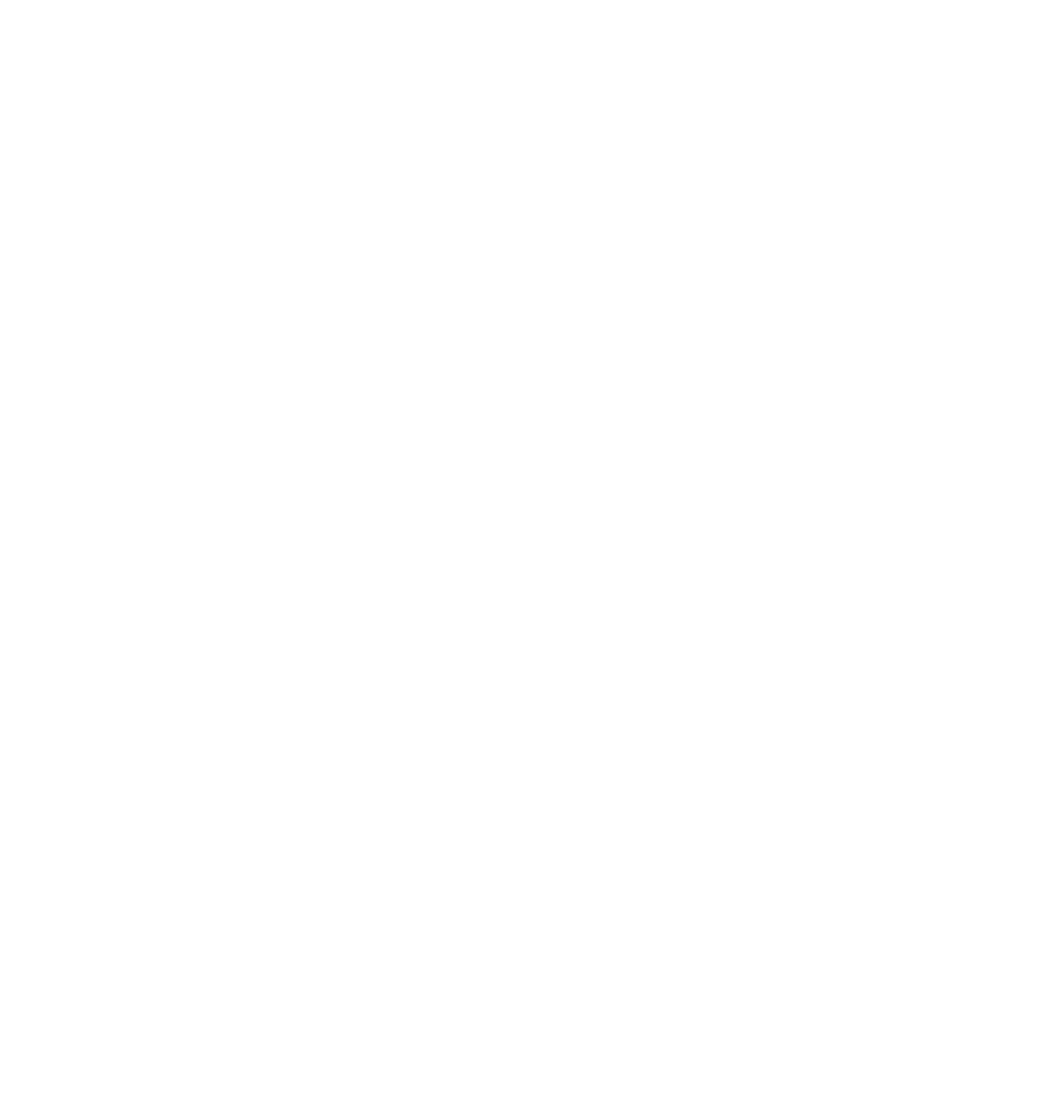
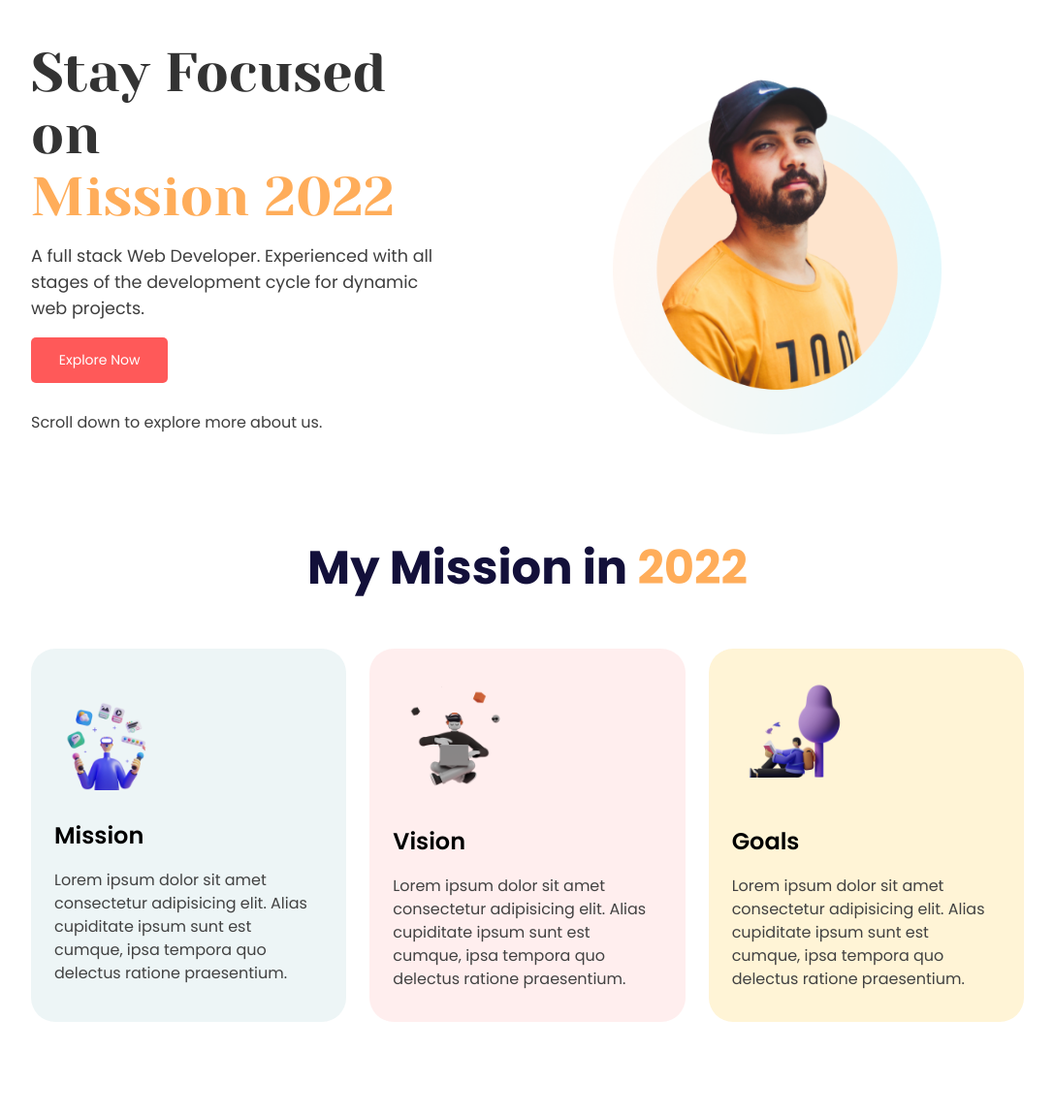
Before and after one commit to mahmud035/Assignment-01, a plain HTML site: page index.html in a window 1280 px wide. Shown: the whole page at 97% size, without its empty margins (96-1183 px from the left). Before the commit the page ends 800 px from the top, so only its background shows below. Drawn offline with Linux system fonts and the light colour scheme.

Commit message:
showcase & mission section almost done

```diff
--- a/css/main.css
+++ b/css/main.css
@@ -15,7 +15,115 @@ body {
   color: #3e3e3e;
 }
 
+/* Utility Classes */
 .container {
   width: 80%;
-  margin-inline: auto;
+  margin: 0 auto;
 }
+
+.button {
+  display: inline-block;
+  text-decoration: none;
+  text-align: center;
+  color: #fff;
+  background: #ff5959;
+  padding: 0.8rem 1.8rem;
+  border-radius: 5px;
+  font-size: 14px;
+}
+
+.text-highlight {
+  color: #ffad5a;
+}
+
+/* Showcase Section */
+.showcase-container {
+  display: flex;
+  gap: 11rem;
+  justify-content: space-between;
+  align-items: center;
+  padding-top: 1rem;
+  /* border: 2px solid hotpink; */
+}
+
+.showcase-container > * {
+  flex: 1;
+  /* border: 2px solid hotpink; */
+}
+
+.showcase-content h1 {
+  font-size: 3.5rem;
+  font-weight: normal;
+  line-height: 4rem;
+  color: #333333;
+}
+
+.showcase-content p {
+  font-size: 1.1rem;
+  line-height: 1.7rem;
+  padding: 1rem 0;
+}
+
+.showcase-content .small {
+  font-size: 16px;
+  padding: 1.7rem 0;
+}
+
+.showcase-img img {
+  width: 80%;
+  padding-bottom: 3rem;
+}
+
+/* Mission Section */
+.mission-area {
+  padding: 3rem 0;
+}
+
+.mission-area h2 {
+  text-align: center;
+  font-weight: bold;
+  font-size: 3rem;
+  line-height: 4.375rem;
+  color: #13103a;
+}
+
+.mission-item-container {
+  display: flex;
+  gap: 1.5rem;
+  padding: 3rem 0 ;
+}
+
+.mission-item-container > * {
+  flex: 1;
+  padding: 2rem 1.5rem;
+  border-radius: 25px;
+}
+
+.mission-item-container h3 {
+  font-weight: 600;
+  font-size: 1.5rem;
+  line-height: 2.25rem;
+  color: #000000;
+  padding: 1rem 0;
+}
+
+.mission-item-container p {
+  line-height: 1.5rem;
+  color: #424242;
+}
+
+.mission-item-1 {
+  background: rgba(79, 157, 166, 0.1);
+}
+
+.mission-item-2 {
+  background: rgba(255, 89, 89, 0.1);
+}
+
+.mission-item-3 {
+  background: #fff4d6;
+}
+
+.mission-item img {
+  width: 126px;
+}
--- a/index.html
+++ b/index.html
@@ -1,13 +1,66 @@
 <!DOCTYPE html>
 <html lang="en">
-<head>
-  <meta charset="UTF-8">
-  <meta http-equiv="X-UA-Compatible" content="IE=edge">
-  <meta name="viewport" content="width=device-width, initial-scale=1.0">
-  <link rel="stylesheet" href="./css/main.css">
-  <title>Mission 2022</title>
-</head>
-<body>
+  <head>
+    <meta charset="UTF-8" />
+    <meta http-equiv="X-UA-Compatible" content="IE=edge" />
+    <meta name="viewport" content="width=device-width, initial-scale=1.0" />
+    <link rel="stylesheet" href="./css/main.css" />
+    <title>Mission 2022</title>
+  </head>
+  <body>
+    <!-- Showcase Section -->
+    <section class="showcase-container container">
+      <div class="showcase-content">
+        <h1>Stay Focused on</h1>
+        <h1><span class="text-highlight">Mission 2022</span></h1>
+        <p>
+          A full stack Web Developer. Experienced with all stages of the
+          development cycle for dynamic web projects.
+        </p>
+        <a href="#" class="button">Explore Now</a>
+        <p class="small">Scroll down to explore more about us.</p>
+      </div>
 
-</body>
+      <div class="showcase-img">
+        <img src="/images/person/person-2.png" alt="picture of a person" />
+      </div>
+    </section>
+
+    <!-- Mission Section -->
+    <section class="mission-area container">
+      <h2>My Mission in <span class="text-highlight">2022</span></h2>
+
+      <div class="mission-item-container">
+        <div class="mission-item mission-item-1">
+          <img src="./images/illustrators/illustrator-1.png" alt="" />
+          <h3>Mission</h3>
+          <p>
+            Lorem ipsum dolor sit amet consectetur adipisicing elit. Alias
+            cupiditate ipsum sunt est cumque, ipsa tempora quo delectus ratione
+            praesentium.
+          </p>
+        </div>
+
+        <div class="mission-item mission-item-2">
+          <img src="./images/illustrators/illustrator-2.png" alt="" />
+          <h3>Vision</h3>
+          <p>
+            Lorem ipsum dolor sit amet consectetur adipisicing elit. Alias
+            cupiditate ipsum sunt est cumque, ipsa tempora quo delectus ratione
+            praesentium.
+          </p>
+        </div>
+
+        <div class="mission-item mission-item-3">
+          <img src="./images/illustrators/illustrator-3.png" alt="" />
+          <h3>Goals</h3>
+          <p>
+            Lorem ipsum dolor sit amet consectetur adipisicing elit. Alias
+            cupiditate ipsum sunt est cumque, ipsa tempora quo delectus ratione
+            praesentium.
+          </p>
+        </div>
+      </div>
+    </section>
+  </body>
 </html>
```
Also changed, not shown: images/shapes/shape-1.png (added).
